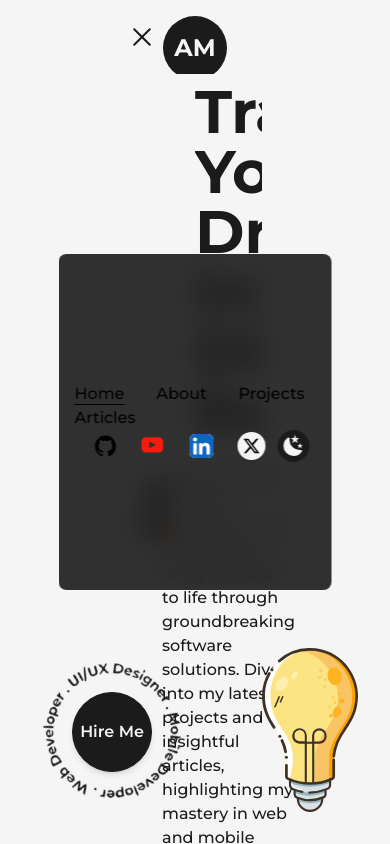
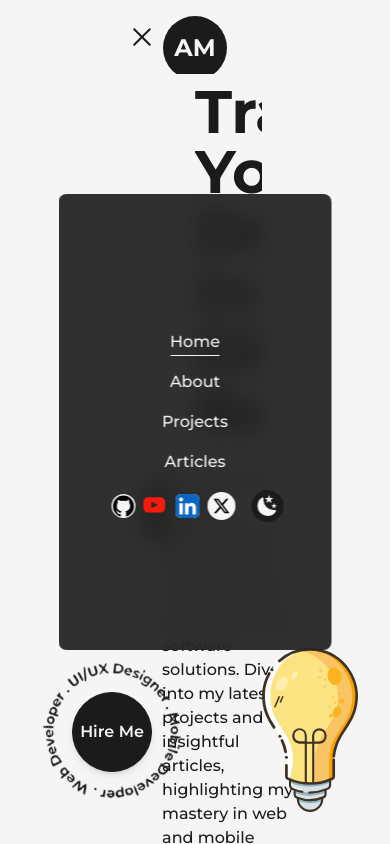
Before and after one commit to allanmathenge/PORTFOLIO2024, a Next.js app: page / in a window 390 px wide. Both pictures are taken after a click on the button 142 px from the left and 37 px from the top of the page. Shown: the top 844 px of the page. Built offline with nearby package versions, Linux system fonts and the light colour scheme.

Commit message:
responsive navbar

```diff
--- a/src/components/Navbar.js
+++ b/src/components/Navbar.js
@@ -26,6 +26,32 @@ const CustomLink = ({ href, title, className = "" }) => {
         &nbsp;
       </span>
     </Link>
+  );
+};
+
+const CustomMobileLink = ({ href, title, className = "", toggle }) => {
+  const router = useRouter();
+
+  const handleClick = () => {
+    toggle();
+    router.push(href);
+  };
+
+  return (
+    <button
+      href={href}
+      onClick={handleClick}
+      className={`${className} relative group text-light dark:text-dark my-2`}
+    >
+      {title}
+      <span
+        className={`h-[1px] inline-block bg-light absolute left-0 -bottom-0.5 group-hover:w-full transition-[width] ease duration-300 ${
+          router.asPath === href ? "w-full" : "w-0"
+        } dark:bg-dark`}
+      >
+        &nbsp;
+      </span>
+    </button>
   );
 };
 
@@ -69,21 +95,38 @@ const Navbar = () => {
         </nav>
       </div>
 
-      <div className="min-w-[70vw] flex flex-col justify-between z-30 bg-dark/90 dark:bg-light/75 rounded-lg backdrop-blur-md py-32 items-center left-1/2 fixed top-1/2 -translate-x-1/2 -translate-y-1/2">
-        <nav>
-          <CustomLink href="/" title="Home" className="mx-4" />
-          <CustomLink href="/about" title="About" className="mx-4" />
-          <CustomLink href="/projects" title="Projects" className="mx-4" />
-          <CustomLink href="/articles" title="Articles" className="mx-4" />
+      {isOpen ? (
+        <motion.div
+          initial={{ scale: 0, opacity: 0, x: "-50%", y: "-50%" }}
+          animate={{ scale: 1, opacity: 1 }}
+          className="min-w-[70vw] flex flex-col justify-between z-30 bg-dark/90 dark:bg-light/75 rounded-lg backdrop-blur-md py-32 items-center left-1/2 fixed top-1/2 -translate-x-1/2 -translate-y-1/2"
+        >
+          <nav className="flex items-center flex-col justify-center">
+            <CustomMobileLink href="/" title="Home" toggle={handleClick} />
+            <CustomMobileLink
+              href="/about"
+              title="About"
+              toggle={handleClick}
+            />
+            <CustomMobileLink
+              href="/projects"
+              title="Projects"
+              toggle={handleClick}
+            />
+            <CustomMobileLink
+              href="/articles"
+              title="Articles"
+              toggle={handleClick}
+            />
           </nav>
 
-        <nav className="flex items-center justify-center flex-wrap">
+          <nav className="flex items-center justify-center flex-wrap mt-2">
             <motion.a
               href="https://github.com/allanmathenge"
               target={"_blank"}
               whileHover={{ y: -2 }}
               whileTap={{ scale: 0.9 }}
-            className="w-6 mx-3"
+              className="w-6 mx-3 bg-light rounded-full dark:bg-dark sm:mx-1"
             >
               <GithubIcon />
             </motion.a>
@@ -93,7 +136,7 @@ const Navbar = () => {
               target={"_blank"}
               whileHover={{ y: -2 }}
               whileTap={{ scale: 0.9 }}
-            className="w-6 mx-3"
+              className="w-6 mx-3 sm:mx-1"
             >
               <YouTubeIcon />
             </motion.a>
@@ -103,7 +146,7 @@ const Navbar = () => {
               target={"_blank"}
               whileHover={{ y: -2 }}
               whileTap={{ scale: 0.9 }}
-            className="w-6 mx-3"
+              className="w-6 mx-3 sm:mx-1"
             >
               <LinkedInIcon />
             </motion.a>
@@ -113,7 +156,7 @@ const Navbar = () => {
               target={"_blank"}
               whileHover={{ y: -2 }}
               whileTap={{ scale: 0.9 }}
-            className="w-7 h-7 flex items-center justify-center ml-3 bg-light rounded-full"
+              className="w-7 h-7 flex items-center justify-center ml-3 bg-light rounded-full sm:mx-1"
             >
               <XIcon />
             </motion.a>
@@ -131,7 +174,8 @@ const Navbar = () => {
               )}
             </button>
           </nav>
-      </div>
+        </motion.div>
+      ) : null}
 
       <div className="absolute left-[50%] top-2 translate-x-[-50%]">
         <Logo />
```
Lines whose indentation alone changed are shown as unchanged.
